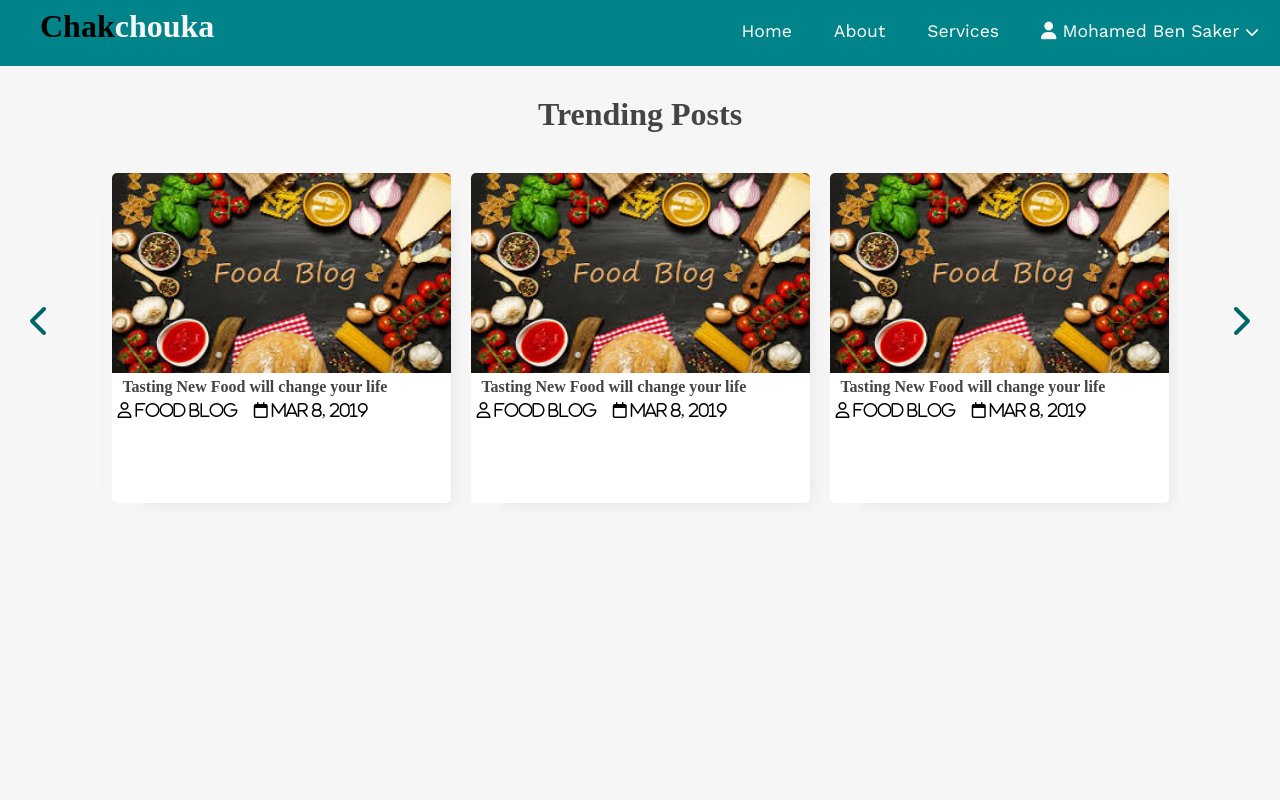
After one commit to Ryannn26/Chakchouka, a PHP site: page /index.html in a window 1280 px wide. The commit adds this page. Run offline with PHP 8.4, Linux system fonts and the light colour scheme; some libraries are stand-ins or nearby versions.

Commit message:
Adding post slider

```diff
--- /dev/null
+++ b/blog/index.html
@@ -0,0 +1,122 @@
+<html lang="en">
+<head>
+    <meta charset="UTF-8">
+    <meta name="viewport" content="width=device-width, initial-scale=1.0">
+    <title>Blog</title>
+    <!--Font awesome-->
+    <script src="https://kit.fontawesome.com/534045aa55.js" crossorigin="anonymous"></script>
+    <!--custom stylinf css file-->
+    <link rel="stylesheet" href="style.css">
+    <!--Google fonts-->
+    <link rel="preconnect" href="https://fonts.googleapis.com">
+    <link rel="preconnect" href="https://fonts.gstatic.com" crossorigin>
+    <link href="https://fonts.googleapis.com/css2?family=Work+Sans:ital,wght@0,421;1,421&display=swap" rel="stylesheet">
+</head>
+<body>
+    <header>
+        <div class="logo">
+            <h1 class="logo-text">
+                <span>Chak</span>chouka
+            </h1>
+        </div>
+        <i class="fa fa-bars menu-toggle"></i>
+        <ul class="nav">
+            <li><a href="#">Home</a></li>
+            <li><a href="#">About</a></li>
+            <li><a href="#">Services</a></li>
+            <!--<li><a href="#"Sign Up</a></li> -->
+            <!--<li<a href="#">Login<a/><li/>-->
+            <li>
+                <a href="#">
+                    <i class="fa fa-user"></i>
+                    Mohamed Ben Saker
+                    <i class="fa fa-chevron-down" style="font-size: .8em;"></i>
+                </a>
+
+                <ul>
+                    <li><a href="#">Dashboard</a></li>
+                    <li><a href="#" class="logout">Logout</a></li>
+                </ul>
+            </li>
+        </ul>
+    </header>
+    <!--page wrapper-->
+<div class="page wrapper">
+    <!--Post slider-->
+    <div class="post-slider">
+        <h1 class="slider-title">Trending Posts</h1>
+        <i class="fas fa-chevron-left prev"></i>
+        <i class="fas fa-chevron-right next"></i>
+        <div class="post-wrapper">
+            <div class="post">
+                <img class="slider-image" src="imgs/images.jpg" alt="Food Blog">
+                <div class="post-info">
+                    <h4><a href="single.html">Tasting New Food will change your life </a></h4>
+                    <i class="far fa-user"> Food Blog
+                    </i>
+                    &nbsp;
+                    <i class="far fa-calendar"> Mar 8, 2019</i>
+                </div>
+            </div>
+            <div class="post">
+                <img class="slider-image" src="imgs/images.jpg" alt="Food Blog">
+                <div class="post-info">
+                    <h4><a href="single.html">Tasting New Food will change your life </a></h4>
+                    <i class="far fa-user"> Food Blog
+                    </i>
+                    &nbsp;
+                    <i class="far fa-calendar"> Mar 8, 2019</i>
+                </div>
+            </div>
+            <div class="post">
+                <img class="slider-image" src="imgs/images.jpg" alt="Food Blog">
+                <div class="post-info">
+                    <h4><a href="single.html">Tasting New Food will change your life </a></h4>
+                    <i class="far fa-user"> Food Blog
+                    </i>
+                    &nbsp;
+                    <i class="far fa-calendar"> Mar 8, 2019</i>
+                </div>
+            </div>
+            <div class="post">
+                <img class="slider-image" src="imgs/images.jpg" alt="Food Blog">
+                <div class="post-info">
+                    <h4><a href="single.html">Tasting New Food will change your life </a></h4>
+                    <i class="far fa-user"> Food Blog
+                    </i>
+                    &nbsp;
+                    <i class="far fa-calendar"> Mar 8, 2019</i>
+                </div>
+            </div>
+            <div class="post">
+                <img class="slider-image" src="imgs/images.jpg" alt="Food Blog">
+                <div class="post-info">
+                    <h4><a href="single.html">Tasting New Food will change your life </a></h4>
+                    <i class="far fa-user"> Food Blog
+                    </i>
+                    &nbsp;
+                    <i class="far fa-calendar"> Mar 8, 2019</i>
+                </div>
+            </div>
+            <div class="post">
+                <img class="slider-image" src="imgs/images.jpg" alt="Food Blog">
+                <div class="post-info">
+                    <h4><a href="single.html">Tasting New Food will change your life </a></h4>
+                    <i class="far fa-user"> Food Blog
+                    </i>
+                    &nbsp;
+                    <i class="far fa-calendar"> Mar 8, 2019</i>
+                </div>
+            </div>
+        </div>
+    </div>
+    <!--//POST SLIDER -->
+</div>
+<!--JQUERRY -->
+    <script src="https://cdnjs.cloudflare.com/ajax/libs/jquery/3.7.1/jquery.min.js" integrity="sha512-v2CJ7UaYy4JwqLDIrZUI/4hqeoQieOmAZNXBeQyjo21dadnwR+8ZaIJVT8EE2iyI61OV8e6M8PP2/4hpQINQ/g==" crossorigin="anonymous" referrerpolicy="no-referrer"></script>
+<!--Slick Carousel-->
+    <script type="text/javascript" src="https://cdn.jsdelivr.net/npm/slick-carousel@1.8.1/slick/slick.min.js"></script>
+<!--Custom Script-->
+    <script src="script.js"></script>
+</body>
+</html>
--- a/blog/style.css
+++ b/blog/style.css
@@ -7,6 +7,15 @@ body {
     background-color: #f6f6f6;
     font-family: "Work Sans",serif;
 
+}
+h1,h2,h3,h4,h5{
+    font-family: "Work  Sans",serif;
+    color: #444;
+    margin: 5px;
+}
+a{
+    text-decoration: none;
+    color: inherit;
 }
 header {
     background-color: #008489;
@@ -48,6 +57,9 @@ header ul li a:hover {
 header .menu-toggle {
     display: none;
 }
+.page-wrapper a:hover{
+    color: #006669;
+}
 header .logo-text span {
     color: black;
 }
@@ -60,6 +72,7 @@ header ul li ul {
     right: 0px;
     width: 180px;
     display: none;
+    z-index: 88888; ;
 }
 header ul li ul li {
     width: 100%;
@@ -78,19 +91,55 @@ header ul li ul li a:hover{
 }
 /*Post slider*/
 .post-slider{
-    border: 1px red;
+    position: relative;
+}
+.post-slider .slider-title{
+    text-align: center;
+    margin: 30px auto;
+}
+.post-slider .next{
+    position: absolute;
+    top: 50%;
+    right: 30px;
+    font-size: 2em;
+    color: #006669;
+    cursor: pointer;
+}
+.post-slider .prev{
+    position: absolute;
+    top: 50%;
+    left: 30px;
+    color: #006669;
+    font-size: 2em;
+    cursor: pointer;
+
 }
 .post-slider .post-wrapper{
     width: 84%;
     height: 350px;
     margin: 0px auto;
-    border: 1px dashed red;
+    padding: 10px 0px 10px 0px ;
+    overflow: hidden;
 }
 .post-slider .post-wrapper .post{
-    height: 350px;
+    margin: 0px 10px;
+    height: 330px;
     width: 300px;
     display: inline-block;
-    background: #05f7ff;
+    background: white;
+    border-radius: 5px;
+    box-shadow: 1rem 1rem 1rem -1rem #a0a0a033 ;
+}
+.post-slider .post-wrapper .post .post-info {
+    height: 130px;
+    padding: 0px 5px ;
+}
+.post-slider .post-wrapper .post .slider-image{
+    width: 100%;
+    height: 200px;
+    border-top-left-radius: 5px;
+    border-top-right-radius: 5px;
+
 }
 /*Media queries*/
 @media only screen and (max-width: 750px){
@@ -136,4 +185,5 @@ header ul li ul li a:hover{
     .showing{
         max-height: 100em;
     }
+
 }
```
Also changed, not shown: blog/script.js (+36 -0 lines), blog/imgs/images.jpg (added).
